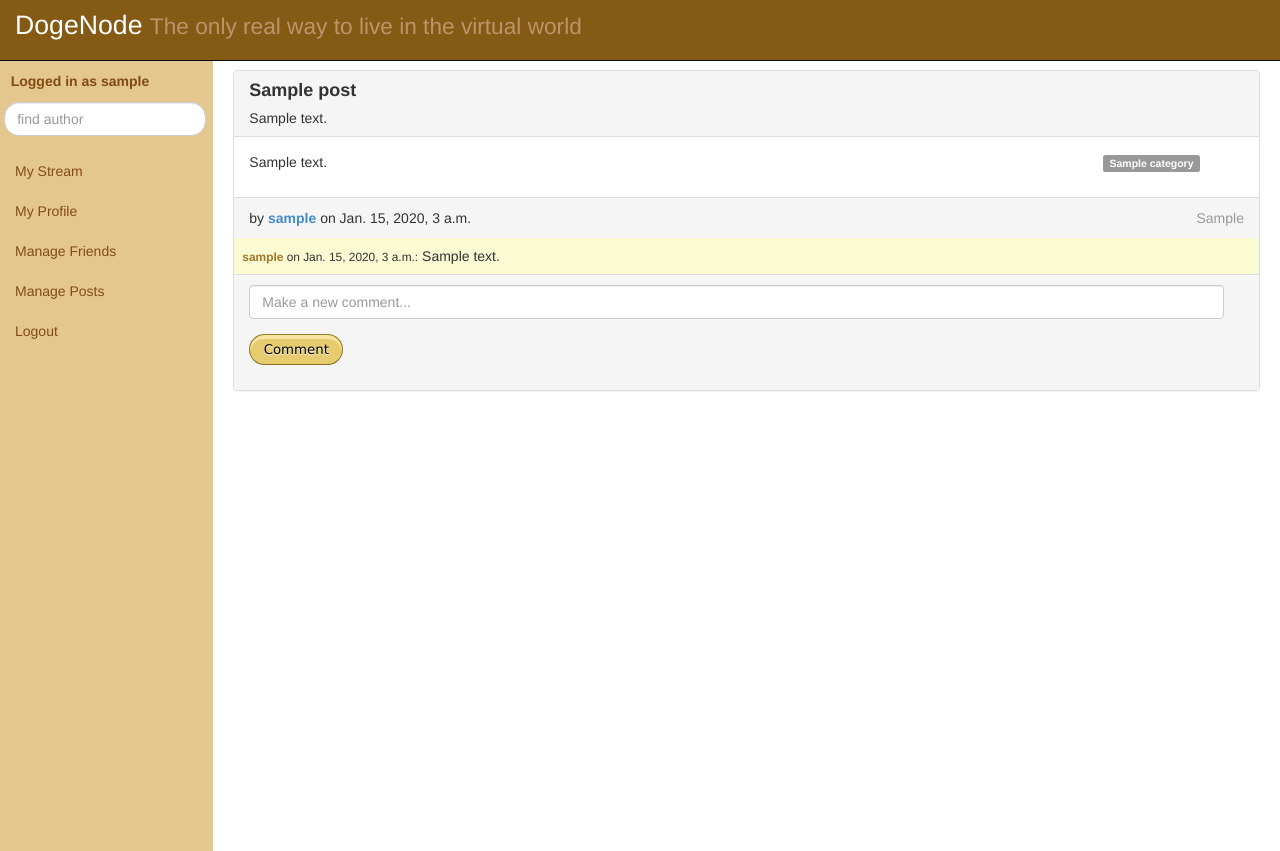
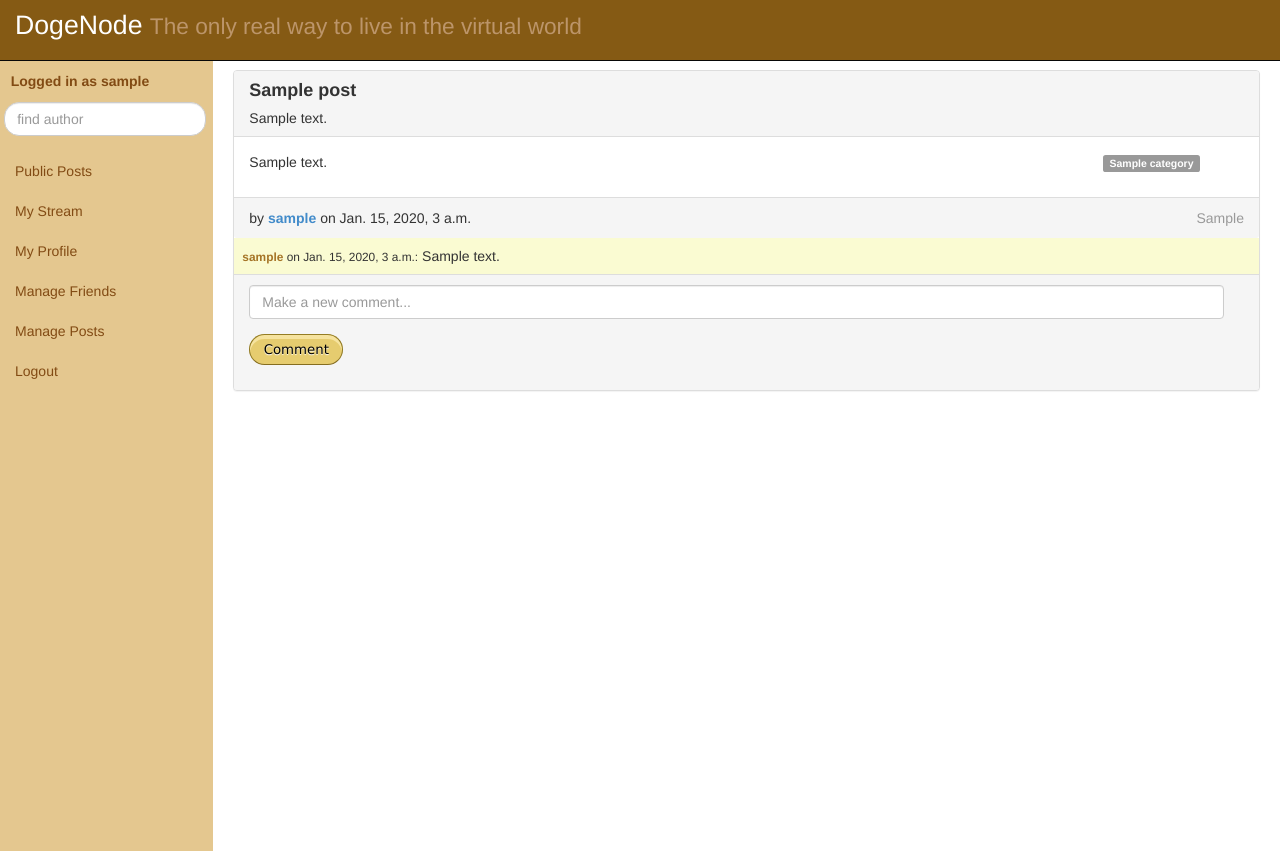
Before and after one commit to awwong1/CMPUT410-Project, a Django app: page /posts/1/ in a window 1280 px wide. Run offline with Django 3.2, Linux system fonts and the light colour scheme; a user stored in the database is signed in; tables that the repository leaves empty hold one stand-in row (values such as "Sample post"); some libraries are stand-ins or nearby versions.

Commit message:
html page for viewing public posts done

```diff
--- a/dogenode/author/author_urls.py
+++ b/dogenode/author/author_urls.py
@@ -10,4 +10,5 @@ urlpatterns = patterns('',
     url(r'^friends/$', views.friends),
     url(r'^search_results/$', views.search),
     url(r'^edit_profile/$', views.editProfile),
+    url(r'^(?P<author_id>[-\w]+)/$', views.profile),
 )
--- a/dogenode/post/views.py
+++ b/dogenode/post/views.py
@@ -74,13 +74,13 @@ def getAllPublicPosts(request):
     for post in rawposts:
         categoryIds = PostCategory.objects.filter(post=post).values_list(
                         'category', flat=True)
-
         authors.append(AuthorPost.objects.get(post=post).author)
         comments.append(Comment.objects.filter(post_ref=post))
         categories.append(Category.objects.filter(id__in=categoryIds))
 
     # Stream payload
-    context['posts'] = [(post, authors, comments, categories)]
+    context['posts'] = zip(rawposts, authors, comments, categories)
+    context['author_id'] = author.author_id
     return render_to_response('post/public_posts.html', context)
 
 def handlePost(request, post_id):
@@ -94,7 +94,6 @@ def addFormPost(request):
     """
     context = RequestContext(request)
 
-    print "got here"
     if request.method == "POST":
         title = request.POST.get("title", "")
         description = request.POST.get("description", "")
@@ -115,7 +114,6 @@ def addFormPost(request):
         newPost.origin = request.build_absolute_uri(newPost.get_absolute_url())
         newPost.save()
 
-        print "got here"
         AuthorPost.objects.create(post=newPost, author=author)
 
         # I use (abuse) get_or_create to curtail creating duplicates
--- a/dogenode/templates/user_base.html
+++ b/dogenode/templates/user_base.html
@@ -50,6 +50,7 @@
                 </div>
               </form>
             </li>
+            <li><a href="{% url 'post.views.getAllPublicPosts' %}">Public Posts</a></li>
             <li><a href="{% url 'author.views.stream' %}">My Stream</a></li>
             <li><a href="{% url 'author.views.profile' author_id %}">My Profile</a></li>
             <li><a href="{% url 'author.views.friends' %}">Manage Friends</a></li>
```
